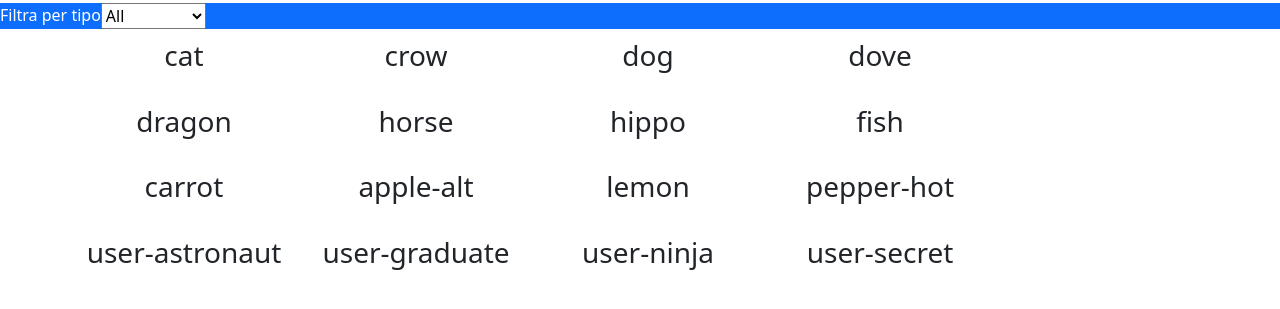
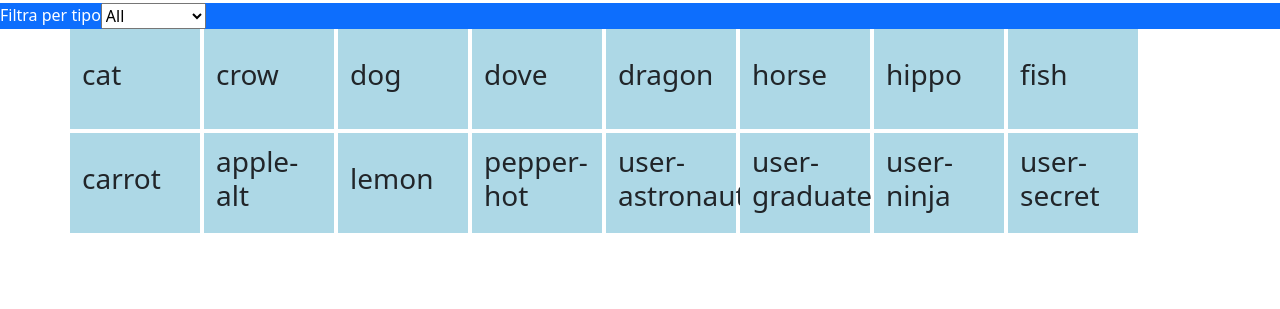
Before and after one commit to Eddishot/js-es6-icons, a plain HTML site: page index.html in a window 1280 px wide. Shown: the part 53-362 px from the top of the page. Drawn offline with nearby package versions, Linux system fonts and the light colour scheme.

Commit message:
adding elements

```diff
--- a/css/style.css
+++ b/css/style.css
@@ -3,7 +3,18 @@
 
 .my-icon{
 
-    text-align: center;
-    border-radius: 10px;
-    padding: 10px;
+    /* text-align: center; */
+    /* border-radius: 10px;
+    padding: 10px;*/
+    font-size: 20px;
+
 }
+
+.my-icon-container{
+    width: 130px;
+    height: 100px;
+    display: flex;
+    justify-content: center;
+    flex-direction: column;
+    background-color:lightblue;
+}
--- a/js/javascript.js
+++ b/js/javascript.js
@@ -160,15 +160,15 @@ const boxIcon = icone.map((arrayIcon) =>{
 	const color =  colorType [type]
 
 
-	containerCard.innerHTML += `
-
-		 <div class="my-icon ${type}>
-				<i class="${family} ${prefix + name}</i>
-				<h3> ${name}</h3>
-		 </div>
+	containerCard.innerHTML += `<div class=" my-icon-container">
+		 							<div class="my-icon ${type}>
+										<i class="${family} ${prefix + name}</i>
+										<h3> ${name}</h3>
+		 							</div>
+								</div>`
 
 
-	`
+
 
 	return {
 
@@ -180,6 +180,6 @@ const boxIcon = icone.map((arrayIcon) =>{
 })
 
 
-select.addEventListener("change", function (){
+// select.addEventListener("change", function (){
 
-})
+// })
```
Also changed, not shown: index.html (+1 -1 lines).
